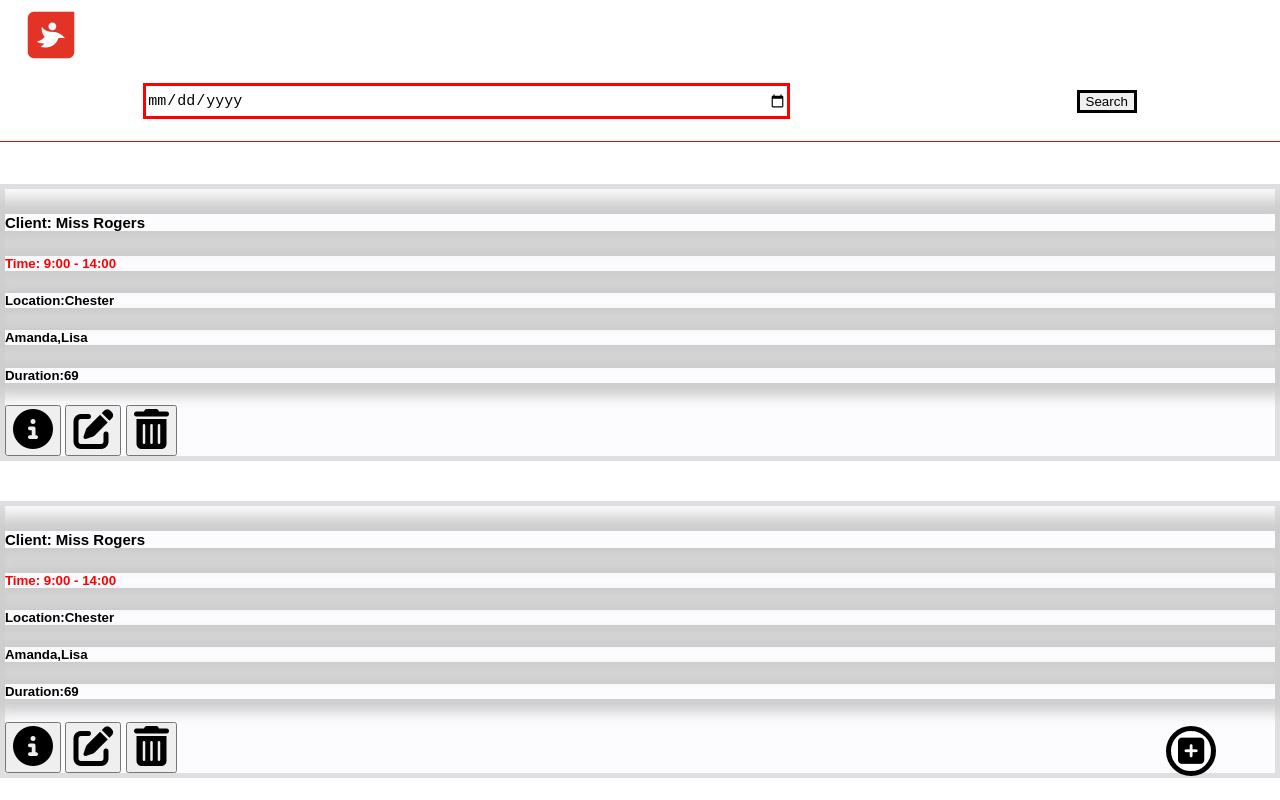
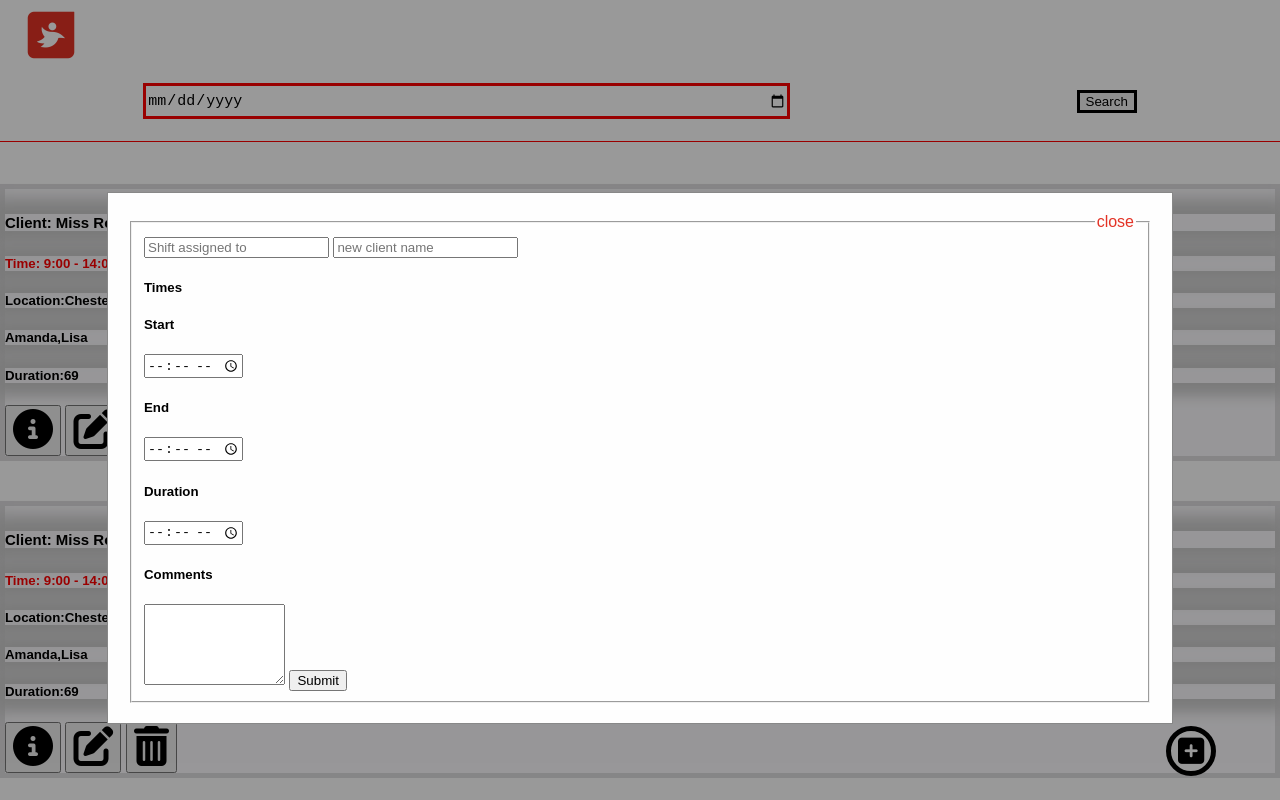
Before and after one commit to StuartFletcher90/simplyRota, a website: page public/admin/admin.html in a window 1280 px wide. Both pictures are taken after a click on the button 1191 px from the left and 751 px from the top of the page. Shown: the top 800 px of the page. Drawn offline with Linux system fonts and the light colour scheme.

Commit message:
added modal on add shift

```diff
--- a/public/admin/admin.css
+++ b/public/admin/admin.css
@@ -291,3 +291,36 @@ display: block;
 
 
 }
+
+
+
+
+/*---------- modal styling ----------*/
+.modal {
+    display: none;
+    position: fixed;
+    z-index: 1;
+    left: 0;
+    top: 0;
+    width: 100%;
+    height: 100%;
+    overflow: auto;
+    background-color: rgb(0,0,0);
+    background-color: rgba(0,0,0,0.4);
+    z-index: 999;
+}
+
+.modal-content {
+    background-color: #fefefe;
+    margin: 15% auto;
+    padding: 20px;
+    border: 1px solid #888;
+    width: 80%;
+    z-index: 999;
+}
+
+#closer{
+    text-align: right;
+    color: #e33326;
+    z-index: 999;
+}
--- a/public/admin/admin.html
+++ b/public/admin/admin.html
@@ -12,6 +12,8 @@
 </head>
 <body>
 
+    <div id="default-display">
+        </div>
         <!-- nav bar -->
         <nav class="navwrapper">
             <div class="username">
@@ -27,7 +29,9 @@
         <!-- date bar -->
         <div class="date-bar">
             <input type="date" class="date-drop" placeholder="Select Date">
- <div><button id="search-button">Search</button></div>
+            <div>
+                <button id="search-button">Search</button>
+            </div>
         </div>
             <!-- <ul>
                 <li><i class="fas fa-backward"></i></li>
@@ -54,7 +58,7 @@
                 </li>
                 <li><i class="fas fa-forward"></i></li>
             </ul> -->
-    </div>
+        <!-- </div> -->
 
         <!-- <h1 class="shifts">Shifts</h1> -->
 
@@ -73,30 +77,7 @@
                 <button class="shift-edit-shift-button"><i class="fas fa-edit"></i></button>
                 <button class="shift-delete-button"><i class="fas fa-trash-alt"></i></button>
             </div>
-        <div class="shift-card">
-                <h5 class="shift-client">Client: Miss Rogers</h5>
 
-
-            <h5 class="shift-time">Time: 9:00 - 14:00</h5>
-            <h5 class="shift-location">Location:Chester</h5>
-            <h5 class="shift-staff-names">Amanda,Lisa</h5>
-            <h5 class="hours-staff-worked">Duration:69</h5>
-            <button class="shift-client-details-button" data-shiftDetail=""><i class="fas fa-info-circle"></i></button>
-            <button class="shift-edit-shift-button"><i class="fas fa-edit"></i></button>
-            <button class="shift-delete-button"><i class="fas fa-trash-alt"></i></button>
-        </div>
-        <div class="shift-card">
-                <h5 class="shift-client">Client: Miss Rogers</h5>
-
-
-            <h5 class="shift-time">Time: 9:00 - 14:00</h5>
-            <h5 class="shift-location">Location:Chester</h5>
-            <h5 class="shift-staff-names">Amanda,Lisa</h5>
-            <h5 class="hours-staff-worked">Duration:69</h5>
-            <button class="shift-client-details-button" data-shiftDetail=""><i class="fas fa-info-circle"></i></button>
-            <button class="shift-edit-shift-button"><i class="fas fa-edit"></i></button>
-            <button class="shift-delete-button"><i class="fas fa-trash-alt"></i></button>
-        </div>
             <div class="shift-card">
                     <h5 class="shift-client">Client: Miss Rogers</h5>
 
@@ -110,32 +91,66 @@
                 <button class="shift-delete-button"><i class="fas fa-trash-alt"></i></button>
             </div>
 
+            <div class="shift-card">
 
+                <h5 class="shift-client">Client: Miss Rogers</h5>
+                <h5 class="shift-time">Time: 9:00 - 14:00</h5>
+                <h5 class="shift-location">Location:Chester</h5>
+                <h5 class="shift-staff-names">Amanda,Lisa</h5>
+                <h5 class="hours-staff-worked">Duration:69</h5>
+                <button class="shift-client-details-button" data-shiftDetail=""><i class="fas fa-info-circle"></i></button>
+                <button class="shift-edit-shift-button"><i class="fas fa-edit"></i></button>
+                <button class="shift-delete-button"><i class="fas fa-trash-alt"></i></button>
 
+            </div>
 
+            <div class="shift-card">
 
+                <h5 class="shift-client">Client: Miss Rogers</h5>
+                <h5 class="shift-time">Time: 9:00 - 14:00</h5>
+                <h5 class="shift-location">Location:Chester</h5>
+                <h5 class="shift-staff-names">Amanda,Lisa</h5>
+                <h5 class="hours-staff-worked">Duration:69</h5>
+                <button class="shift-client-details-button" data-shiftDetail=""><i class="fas fa-info-circle"></i></button>
+                <button class="shift-edit-shift-button"><i class="fas fa-edit"></i></button>
+                <button class="shift-delete-button"><i class="fas fa-trash-alt"></i></button>
 
+            </div>
+
+        </div>
 
     </div>
 
     <!-- Add Shift Button -->
-    <button class="addButton"><i class="fas fa-plus-square"></i></button>
+    <button id="add-shift-btn" class="addButton">
+        <i class="fas fa-plus-square"></i>
+    </button>
 
 
     <!-- Add shift -->
-    <form class="new-client-wrapper">
-
+    <div id="add-shift-modal" class="modal">
+        <div class="modal-content">
+            <form class="new-client-wrapper" action="/addShift" method="POST">
+                <fieldset id="fieldSet">
+                    <legend id="closer">close</legend>
+                    <div>
                         <input type="text" name="new-shift-assigned-to" class="new-shift-assigned-to" placeholder="Shift assigned to">
                         <input type="text" name="new-client-name" class="new-client-name" placeholder="new client name">
-       <div class="times"> <h5>Times</h5>
+                        <div class="times">
+                            <h5>Times</h5>
                             <h5>Start</h5> <input type="time" name="new-client-time-start" min="00:00" max="23:59" required class="new-client-time" placeholder="time start 9:00 ">
                             <h5>End</h5> <input type="time" name="new-client-time-end" min="00:00" max="23:59" required class="new-client-time" placeholder="time finish 9:00 ">
-       </div><h5>Duration</h5>
+                        </div>
+                        <h5>Duration</h5>
                         <input type="time" name="hours-worked" min="00:00" max="23:59" required class="new-client-time" placeholder="duration">
                         <h5>Comments</h5>
                         <textarea name="new-client-comments" class="new-client-comments" cols="15" rows="5"></textarea>
                         <button type="submit" name="new-client-submitt" class="new-client-submitt">Submit</button>
+                    </div>
+                </fieldset>
             </form>
+        </div>
+    </div>
 
 
     <script src="./admin.js"></script>
--- a/public/admin/admin.js
+++ b/public/admin/admin.js
@@ -2,7 +2,7 @@ const signout = document.getElementsByClassName("signout");
 const username = document.getElementsByClassName("username");
 const datedrop = document.getElementById("date-drop");
 const searchbtn = document.getElementById("search-button");
-const addButton = document.getElementById("addButton");
+// const addButton = document.getElementById("addButton");
 const shiftTime = document.getElementsByClassName("shift-time");
 const shiftClient = document.getElementsByClassName("shift-client");
 const shiftLocation = document.getElementsByClassName("shift-location");
@@ -12,17 +12,41 @@ const informationButton = document.getElementsByClassName("shift-client-details-
 const editButton = document.getElementsByClassName("shift-edit-shift-button");
 const deleteButton = document.getElementsByClassName("shift-delete-button");
 const formSubmitButton = document.getElementsByClassName("new-client-submit");
+const modal = document.getElementById("add-shift-modal");
+const closer = document.getElementById("closer");
+const addShiftBtn = document.getElementById("add-shift-btn");
 
-const fetchData = async () => {
-    console.log("Fetching data!")
+// const fetchData = async () => {
+//     console.log("Fetching data!")
 
-    let response = await fetch(`/lists-shifts=${}`)
-    let data = await response.json()
+//     let response = await fetch(`/lists-shifts=${}`)
+//     let data = await response.json()
 
 
-    console.log(data)
-    // displayData(data)
+//     console.log(data)
+//     // displayData(data)
 
+// }
+// fetchData()
+// shift-cards-wrapper
+
+
+//---------- show add shift form ----------//
+addShiftBtn.addEventListener("click", () => {
+    modal.style.display = "block";
+    console.log("add a shift button has been clicked")
+})
+
+
+//---------- close form on close ----------//
+closer.addEventListener("click", () => {
+    modal.style.display = "none";
+})
+
+
+//---------- close form when clicked off form ----------//
+window.onclick = (event) => {
+    if (event.target == modal) {
+      modal.style.display = "none";
+    }
 }
-fetchData()
-// shift-cards-wrapper
--- a/public/landing/index.js
+++ b/public/landing/index.js
@@ -69,7 +69,7 @@ window.onclick = (event) => {
     if (event.target == modal) {
       modal.style.display = "none";
     }
-  }
+}
 
 
 //!---------- I don't know what this is ----------!//
```
Lines whose indentation alone changed are shown as unchanged.
